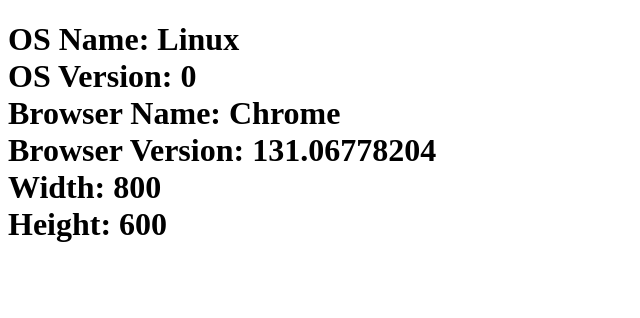
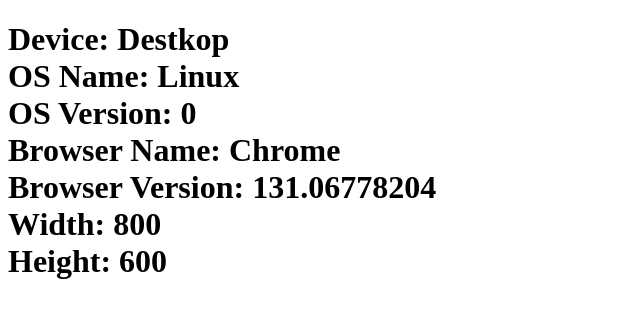
Before and after one commit to RomarioPeix/browser-info, a plain HTML site: page index.html in a window 1280 px wide. Shown: the whole page, without its empty margins (0-640 px from the left). Drawn offline with Linux system fonts and the light colour scheme.

Commit message:
kind of device

```diff
--- a/browser-info.js
+++ b/browser-info.js
@@ -4,6 +4,7 @@ function get_browser_info() {
     var screen_width = 0;
     var screen_height = 0;
     var result = [];
+    var device = "Destkop";
 
     var module = {
         options: [],
@@ -86,6 +87,8 @@ function get_browser_info() {
     // check if it is a mobile device
     if(user_agent.search("Android") > 0  || user_agent.search("Mobile") > 0  || user_agent.search("iPad") > 0  || user_agent.search("iPhone") > 0)
     {
+
+        var device = "Mobile";
         // get device's pixel ratio in comparison to the css pixel (see window docs for more)
         var ratio = window.devicePixelRatio;
 
@@ -97,6 +100,7 @@ function get_browser_info() {
     	screen_height = screen.height;
     }
 
+    result['device'] = device;
     result['os_name'] = e.os.name;
     result['os_version'] = parseFloat(e.os.version);
     result['browser_name'] = e.browser.name;
--- a/index.html
+++ b/index.html
@@ -12,6 +12,8 @@
     var debug = "";
 
     debug += "<h1>";
+    debug += "Device: " + browser_info.device;
+    debug += "<br>";
     debug += "OS Name: " + browser_info.os_name;
     debug += "<br>";
     debug += "OS Version: " + browser_info.os_version;
```
